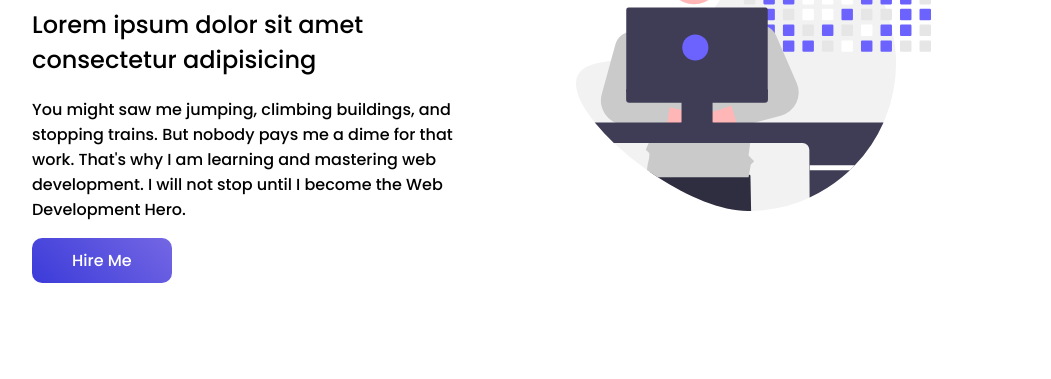
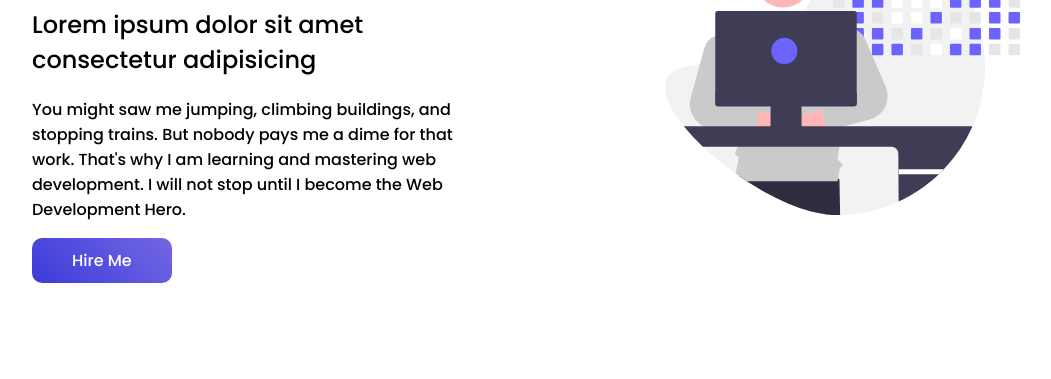
Before and after one commit to MarufAlAslam/developer-portfolio, a plain HTML site: page index.html in a window 1280 px wide. Shown: the part 213-592 px from the top of the page, without its empty margins (114-1165 px from the left). Drawn offline with Linux system fonts and the light colour scheme.

Commit message:
slight style changed

```diff
--- a/css/style.css
+++ b/css/style.css
@@ -82,6 +82,11 @@ h3{
 .half img{
     width: 80%;
 }
+section.topSection img {
+    display: block;
+    margin-left: auto;
+}
+
 
 @media screen and (max-width: 992px){
     .half{
```
